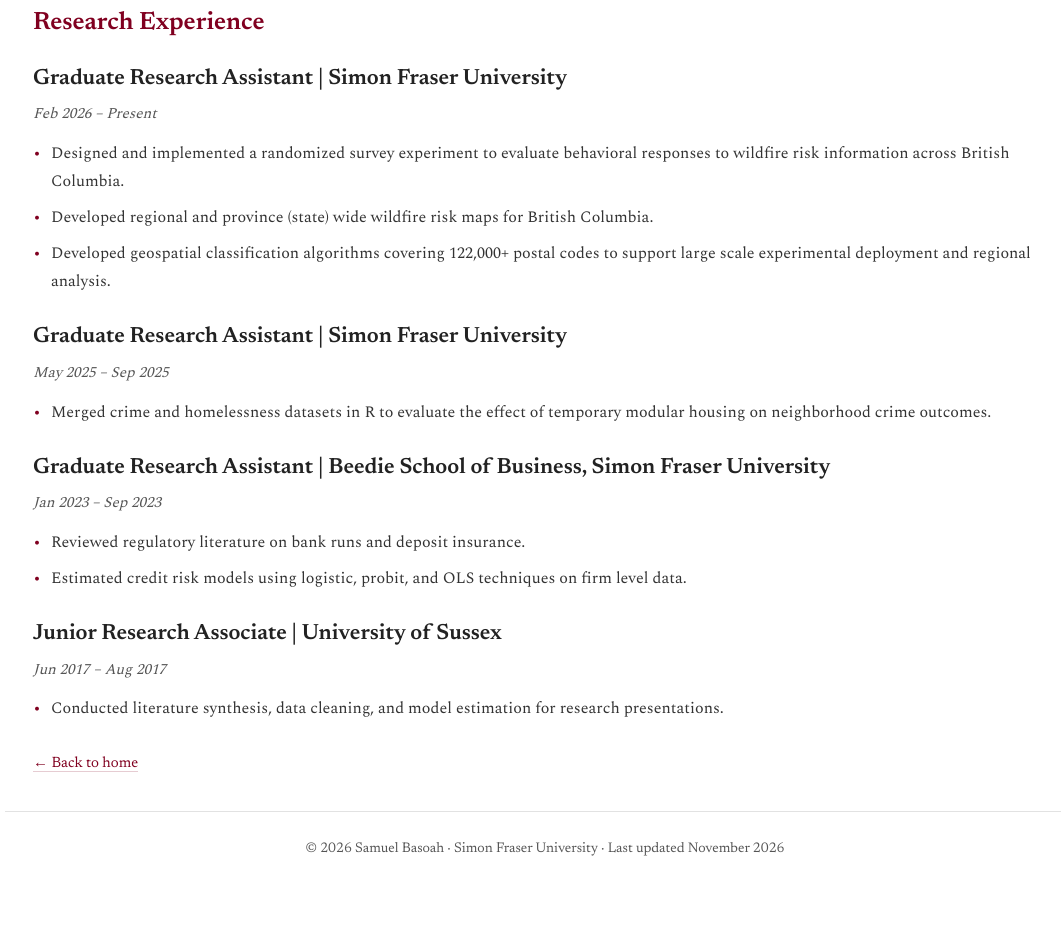
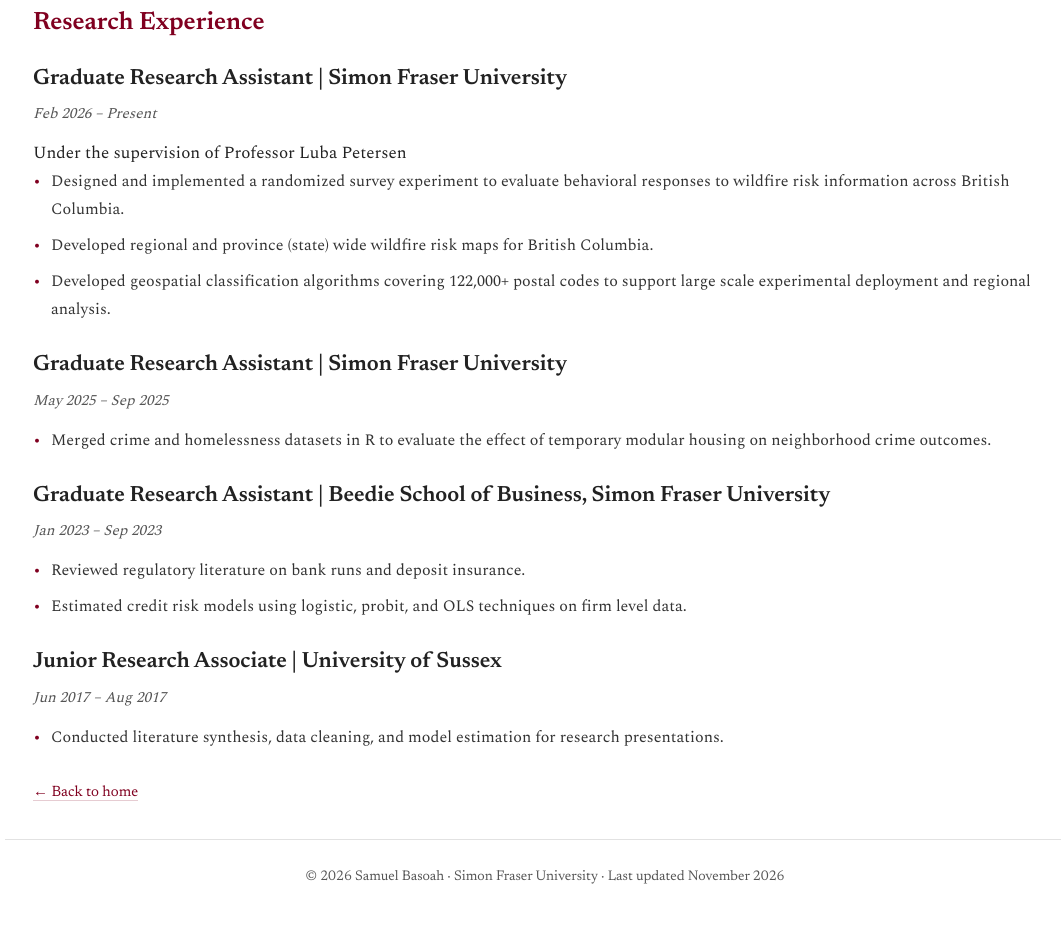
Before and after one commit to Samuel-basoah/Samuel-Basoah.github.io, a plain HTML site: page experience.html in a window 1280 px wide. Shown: the part 960-1889 px from the top of the page, without its empty margins (95-1156 px from the left). Before the commit the page ends 1861 px from the top, so only its background shows below. Drawn offline with nearby package versions, Linux system fonts and the light colour scheme.

Commit message:
Update experience.html

```diff
--- a/experience.html
+++ b/experience.html
@@ -509,6 +509,11 @@ footer {
             Feb 2026 &ndash; Present
         </div>
 
+       <div class="supervisor">
+    Under the supervision of
+    <span class="prof">Professor Luba Petersen</span>
+</div>
+
         <ul>
             <li>
                 Designed and implemented a randomized survey
```
